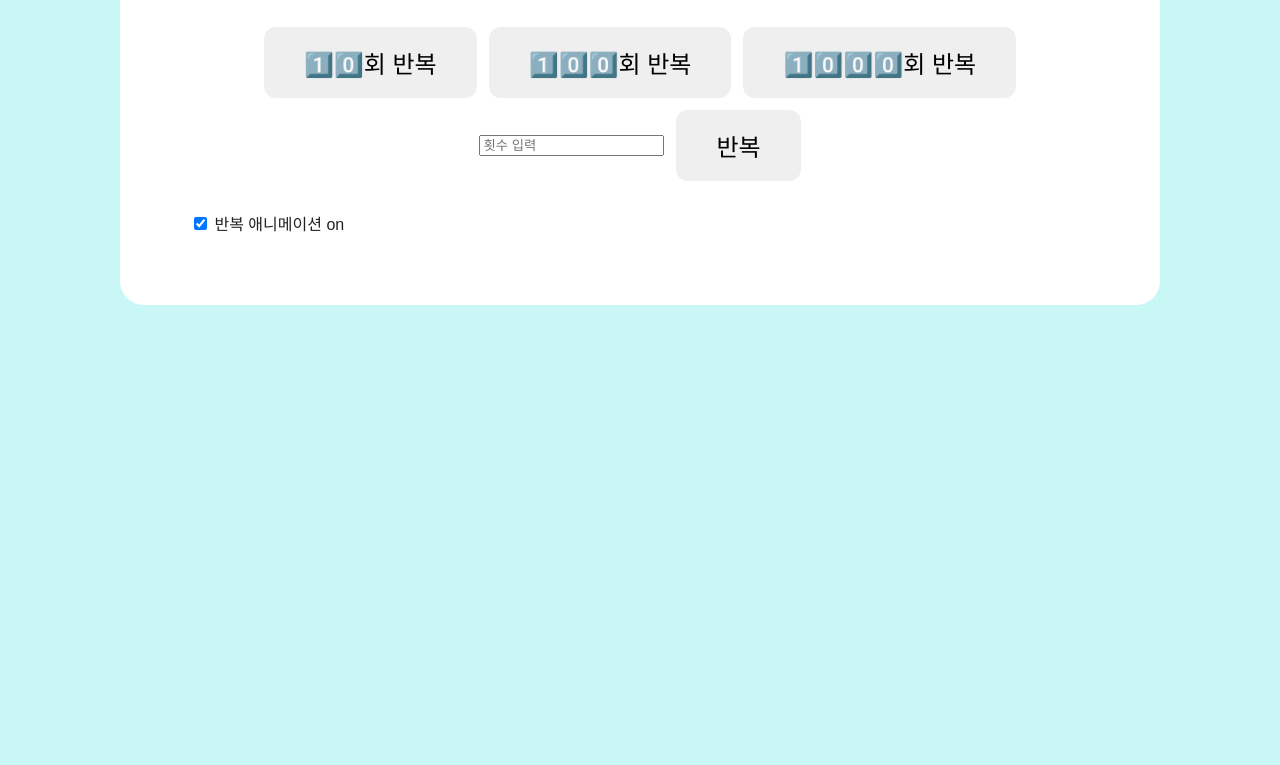
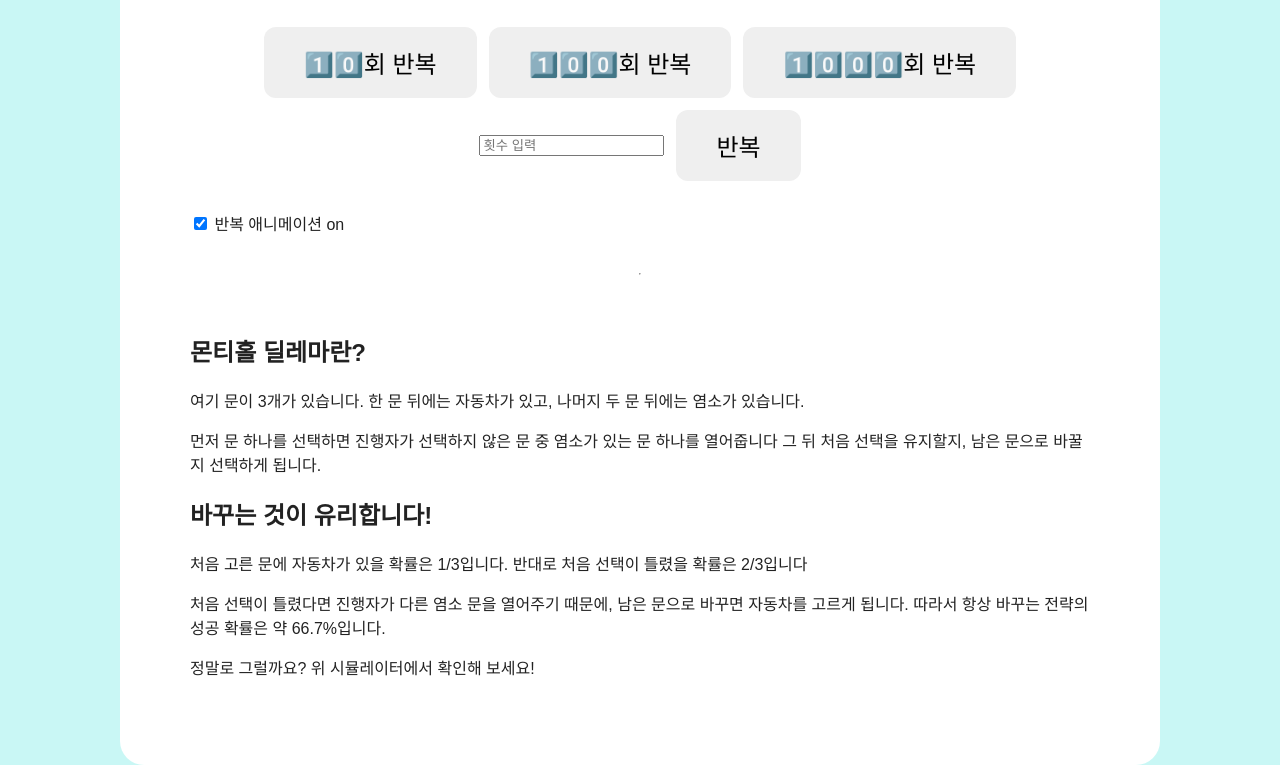
Before and after one commit to latest8320/latest.github.io, a plain HTML site: page index.html in a window 1280 px wide. Shown: the part 735-1500 px from the top of the page. Before the commit the page ends 1040 px from the top, so only its background shows below. Drawn offline with Linux system fonts and the light colour scheme.

Commit message:
Update index.html

```diff
--- a/index.html
+++ b/index.html
@@ -46,6 +46,33 @@
                 <input type="checkbox" id="animaToggle" checked>
                 반복 애니메이션 on
             </label>
+            <hr class="divider">
+
+            <div class="explanation">
+                <h2>몬티홀 딜레마란?</h2>
+                <p>
+                    여기 문이 3개가 있습니다. 한 문 뒤에는 자동차가 있고,
+                    나머지 두 문 뒤에는 염소가 있습니다.
+                </p>
+                <p>
+                    먼저 문 하나를 선택하면 진행자가 선택하지 않은 문 중
+                    염소가 있는 문 하나를 열어줍니다
+                    그 뒤 처음 선택을 유지할지, 남은 문으로 바꿀지 선택하게 됩니다.
+                </p>
+                <h2>바꾸는 것이 유리합니다!</h2>
+                <p>
+                    처음 고른 문에 자동차가 있을 확률은 1/3입니다.
+                    반대로 처음 선택이 틀렸을 확률은 2/3입니다
+                </p>
+                <p>
+                    처음 선택이 틀렸다면 진행자가 다른 염소 문을 열어주기 때문에,
+                    남은 문으로 바꾸면 자동차를 고르게 됩니다.
+                    따라서 항상 바꾸는 전략의 성공 확률은 약 66.7%입니다.
+                </p>
+                <p>
+                    정말로 그럴까요? 위 시뮬레이터에서 확인해 보세요!
+                </p>
+            </div>
         </div>
 
         <script src="script.js"></script>
```
